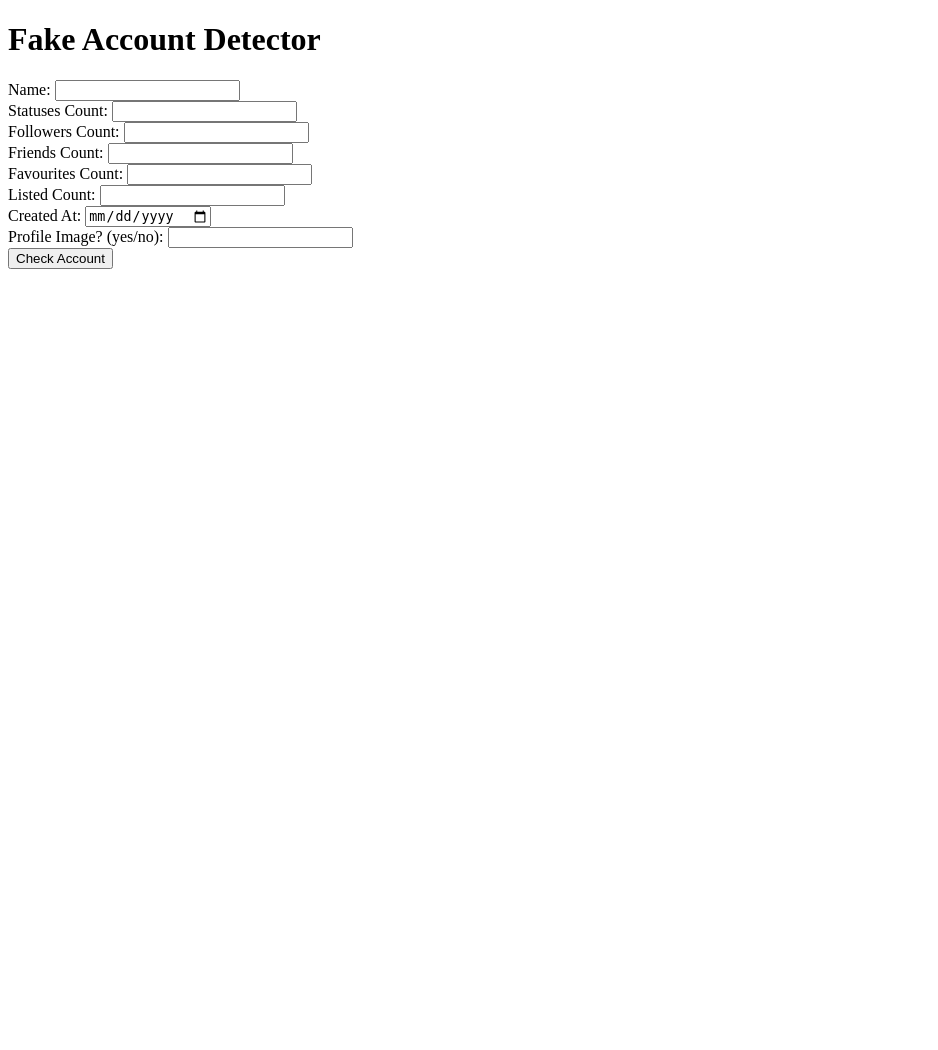
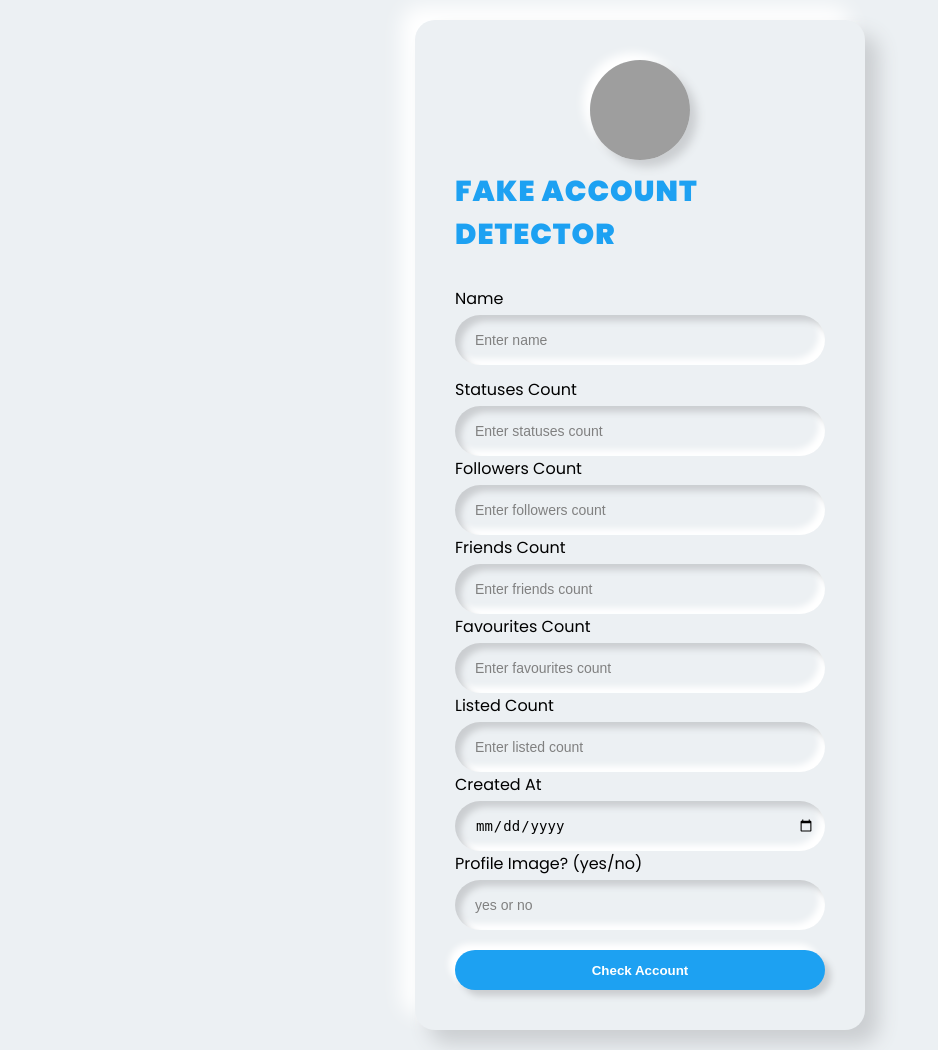
Before and after one commit to yashh-17/Social-Media-Integrity-ML-and-NLP-Approaches-to-Fake-Profile-Detection, a Flask app: page / in a window 1280 px wide. Shown: the whole page, without its empty margins (0-938 px from the left). Before the commit the page ends 269 px from the top, so only its background shows below. Run offline with Flask 3, Linux system fonts and the light colour scheme; grey boxes are pictures that could not be loaded.

Commit message:
3rd commit

```diff
--- /dev/null
+++ b/backend/static/styles.css
@@ -0,0 +1,126 @@
+@import url('https://fonts.googleapis.com/css2?family=Poppins:wght@400;900&display=swap');
+
+* {
+    margin: 0;
+    padding: 0;
+    box-sizing: border-box;
+  }
+
+
+input {
+  caret-color: red;
+}
+body {
+  width: 100vw;
+  min-height: 100vh;
+  background: #ecf0f3;
+  display: flex;
+  align-items: center;
+  justify-content: center;
+  font-family: 'Poppins', sans-serif;
+  padding: 20px;
+  overflow-y: auto; /* Allow scrolling if needed */
+}
+
+
+.container {
+    width: 450px;
+    min-height: 550px; /* Allow height to grow with content */
+    border-radius: 20px;
+    padding: 40px;
+    background: #ecf0f3;
+    box-shadow: 14px 14px 20px #cbced1, -14px -14px 20px white;
+    display: flex;
+    flex-direction: column;
+    align-items: center;
+    justify-content: center;
+  }
+
+.brand-logo {
+  height: 100px;
+  width: 100px;
+  background: url("https://img.icons8.com/color/100/000000/instagram-new.png");
+  margin: auto;
+  border-radius: 50%;
+  box-sizing: border-box;
+  box-shadow: 7px 7px 10px #cbced1, -7px -7px 10px white;
+}
+
+.brand-title {
+  margin-top: 10px;
+  font-weight: 900;
+  font-size: 1.8rem;
+  color: #1DA1F2;
+  letter-spacing: 1px;
+}
+
+.inputs {
+  text-align: left;
+  width: 100%;
+  margin-top: 30px;
+}
+
+label, input, button {
+  display: block;
+  width: 100%;
+  padding: 0;
+  border: none;
+  outline: none;
+  box-sizing: border-box;
+}
+
+label {
+  margin-bottom: 4px;
+}
+
+label:nth-of-type(2) {
+  margin-top: 12px;
+}
+
+input::placeholder {
+  color: gray;
+}
+
+input {
+  background: #ecf0f3;
+  padding: 10px;
+  padding-left: 20px;
+  height: 50px;
+  font-size: 14px;
+  border-radius: 50px;
+  box-shadow: inset 6px 6px 6px #cbced1, inset -6px -6px 6px white;
+}
+
+button {
+  color: white;
+  margin-top: 20px;
+  background: #1DA1F2;
+  height: 40px;
+  border-radius: 20px;
+  cursor: pointer;
+  font-weight: 900;
+  box-shadow: 6px 6px 6px #cbced1, -6px -6px 6px white;
+  transition: 0.5s;
+}
+
+button:hover {
+  box-shadow: none;
+}
+
+a {
+  position: absolute;
+  font-size: 8px;
+  bottom: 4px;
+  right: 4px;
+  text-decoration: none;
+  color: black;
+  background: yellow;
+  border-radius: 10px;
+  padding: 2px;
+}
+
+h1 {
+  position: absolute;
+  top: 0;
+  left: 0;
+}
--- a/backend/templates/index.html
+++ b/backend/templates/index.html
@@ -4,6 +4,7 @@
     <meta charset="UTF-8">
     <meta name="viewport" content="width=device-width, initial-scale=1.0">
     <title>Fake Account Detector</title>
+    <link rel="stylesheet" href="static/styles.css">
     <script>
         document.addEventListener("DOMContentLoaded", function () {
             let inputs = document.querySelectorAll("input");
@@ -55,18 +56,37 @@
     </script>
 </head>
 <body>
-    <h1>Fake Account Detector</h1>
+    <div class="container">
+        <div class="brand-logo"></div>
+        <div class="brand-title">FAKE ACCOUNT DETECTOR</div>
+        <div class="inputs">
+            <label>Name</label>
+            <input type="text" id="name" placeholder="Enter name" />
 
-    <label>Name:</label> <input type="text" id="name"><br>
-    <label>Statuses Count:</label> <input type="number" id="statuses_count"><br>
-    <label>Followers Count:</label> <input type="number" id="followers_count"><br>
-    <label>Friends Count:</label> <input type="number" id="friends_count"><br>
-    <label>Favourites Count:</label> <input type="number" id="favourites_count"><br>
-    <label>Listed Count:</label> <input type="number" id="listed_count"><br>
-    <label>Created At:</label> <input type="date" id="created_at"><br>
-    <label>Profile Image? (yes/no):</label> <input type="text" id="profile_image_url"><br>
+            <label>Statuses Count</label>
+            <input type="number" id="statuses_count" placeholder="Enter statuses count" />
 
-    <button onclick="checkAccount()">Check Account</button>
-    <p id="result" style="font-weight: bold; color: blue;"></p>
+            <label>Followers Count</label>
+            <input type="number" id="followers_count" placeholder="Enter followers count" />
+
+            <label>Friends Count</label>
+            <input type="number" id="friends_count" placeholder="Enter friends count" />
+
+            <label>Favourites Count</label>
+            <input type="number" id="favourites_count" placeholder="Enter favourites count" />
+
+            <label>Listed Count</label>
+            <input type="number" id="listed_count" placeholder="Enter listed count" />
+
+            <label>Created At</label>
+            <input type="date" id="created_at" />
+
+            <label>Profile Image? (yes/no)</label>
+            <input type="text" id="profile_image_url" placeholder="yes or no" />
+
+            <button onclick="checkAccount()">Check Account</button>
+        </div>
+        <p id="result" style="font-weight: bold; color: blue;"></p>
+    </div>
 </body>
 </html>
```
